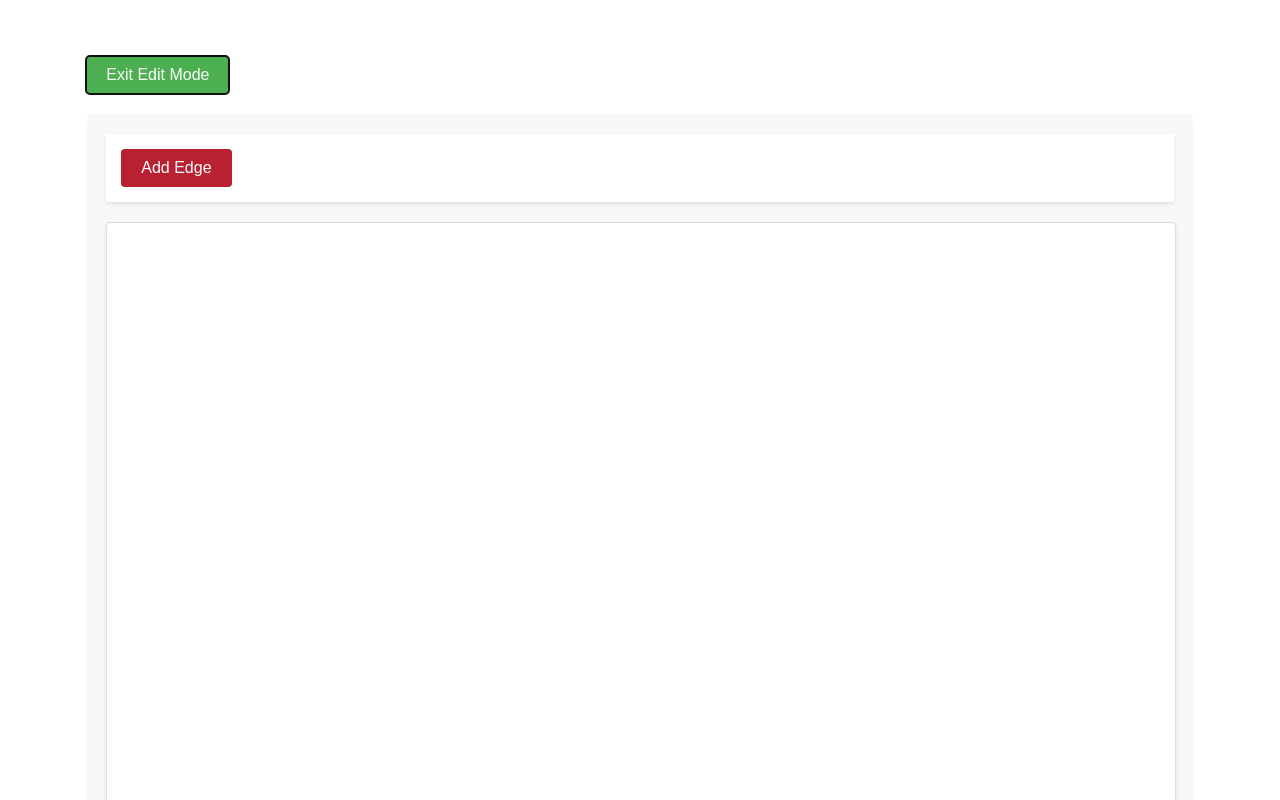
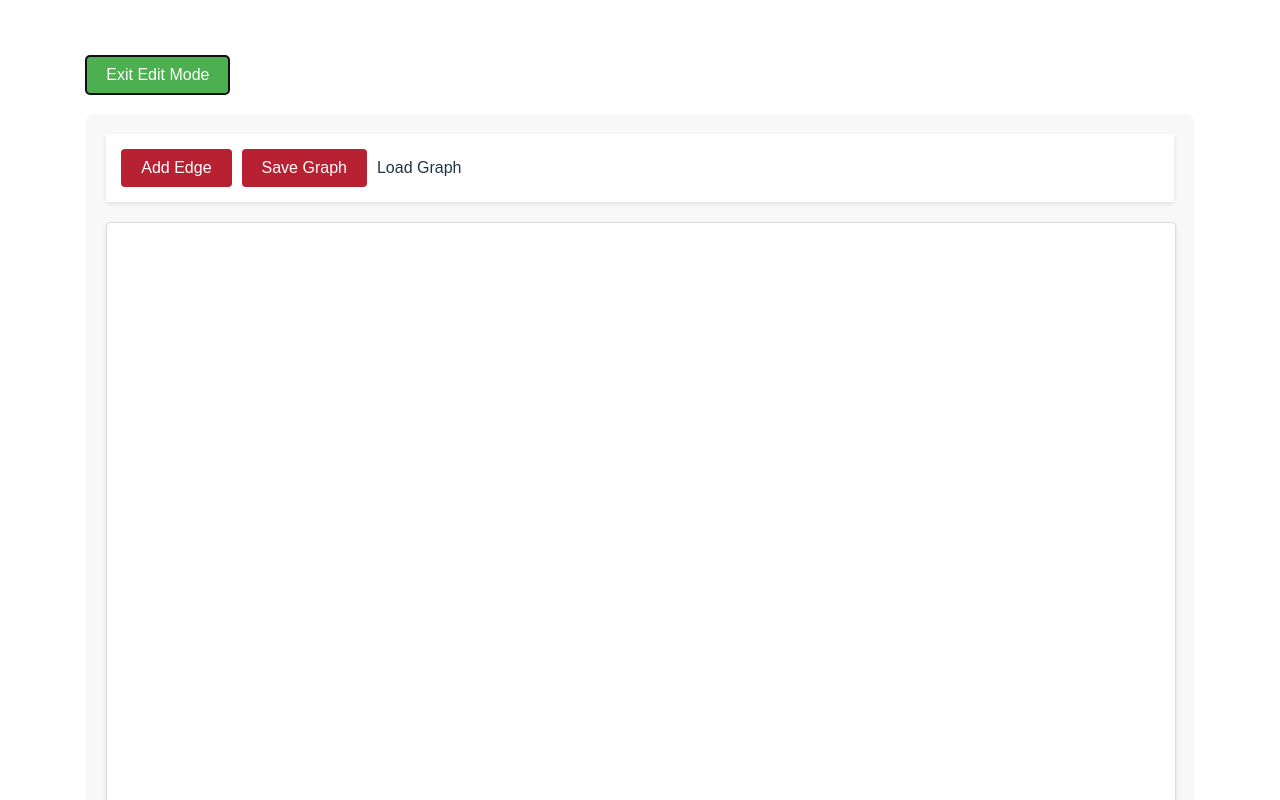
Before and after one commit to ArchontisKostis/algo-vis, a React (Vite) app in the folder app/: page / in a window 1280 px wide. Both pictures are taken after a click on the button "Custom Graph Mode". Shown: the top 800 px of the page. Built offline with nearby package versions, Linux system fonts and the light colour scheme.

Commit message:
add save to file

```diff
--- a/app/src/components/GraphEditor.jsx
+++ b/app/src/components/GraphEditor.jsx
@@ -44,15 +44,12 @@ const GraphEditor = ({ nodes, edges, onNodesChange, onEdgesChange }) => {
         if (clickedNode) {
             if (isCreatingEdge) {
                 if (!newEdge.from) {
-                    // Set the starting node for the edge
                     setNewEdge(prev => ({ ...prev, from: clickedNode.id }));
                 } else if (clickedNode.id !== newEdge.from) {
-                    // Set the destination node for the edge
                     setNewEdge(prev => ({ ...prev, to: clickedNode.id }));
                 }
             }
         } else {
-            // Add a new node at the clicked position
             const newNode = {
                 id: nodes.length + 1,
                 x: x,
@@ -62,7 +59,6 @@ const GraphEditor = ({ nodes, edges, onNodesChange, onEdgesChange }) => {
         }
     };
 
-
     const handleRightClick = (e) => {
         e.preventDefault();
         const svg = e.target.closest('svg');
@@ -71,7 +67,6 @@ const GraphEditor = ({ nodes, edges, onNodesChange, onEdgesChange }) => {
         pt.y = e.clientY;
         const { x, y } = pt.matrixTransform(svg.getScreenCTM().inverse());
 
-        // Check if an edge is clicked
         const clickedEdge = edges.find(edge => {
             const fromNode = nodes.find(n => n.id === edge.from);
             const toNode = nodes.find(n => n.id === edge.to);
@@ -89,7 +84,6 @@ const GraphEditor = ({ nodes, edges, onNodesChange, onEdgesChange }) => {
             return;
         }
 
-        // Check if a node is clicked
         const clickedNode = nodes.find(node => Math.hypot(node.x - x, node.y - y) < 20);
         if (clickedNode) {
             onNodesChange(nodes.filter(node => node.id !== clickedNode.id));
@@ -109,7 +103,6 @@ const GraphEditor = ({ nodes, edges, onNodesChange, onEdgesChange }) => {
     const addEdge = () => {
         if (newEdge.from === null || newEdge.to === null) return;
 
-        // Check for existing edge (in either direction)
         const edgeExists = edges.some(edge =>
             (edge.from === newEdge.from && edge.to === newEdge.to) ||
             (edge.from === newEdge.to && edge.to === newEdge.from)
@@ -125,11 +118,40 @@ const GraphEditor = ({ nodes, edges, onNodesChange, onEdgesChange }) => {
             onEdgesChange(newEdges);
         }
 
-        // Reset edge creation state
         setNewEdge({ from: null, to: null, weight: 1 });
         setIsCreatingEdge(false);
     };
 
+    // Function to save the graph to a JSON file
+    const saveGraphToFile = () => {
+        const graphData = {
+            nodes: nodes,
+            edges: edges
+        };
+        const jsonData = JSON.stringify(graphData, null, 2);
+
+        const blob = new Blob([jsonData], { type: 'application/json' });
+        const url = URL.createObjectURL(blob);
+        const a = document.createElement('a');
+        a.href = url;
+        a.download = 'graph.json';
+        a.click();
+        URL.revokeObjectURL(url);
+    };
+
+    // Function to load a graph from a JSON file
+    const loadGraphFromFile = (e) => {
+        const file = e.target.files[0];
+        if (!file) return;
+
+        const reader = new FileReader();
+        reader.onload = () => {
+            const loadedData = JSON.parse(reader.result);
+            onNodesChange(loadedData.nodes);
+            onEdgesChange(loadedData.edges);
+        };
+        reader.readAsText(file);
+    };
 
     return (
         <div className="editor-container">
@@ -168,6 +190,16 @@ const GraphEditor = ({ nodes, edges, onNodesChange, onEdgesChange }) => {
                         </div>
                     </div>
                 )}
+
+                <button onClick={saveGraphToFile}>Save Graph</button>
+                <input
+                    type="file"
+                    accept=".json"
+                    onChange={loadGraphFromFile}
+                    style={{ display: 'none' }}
+                    id="load-graph-input"
+                />
+                <label htmlFor="load-graph-input">Load Graph</label>
             </div>
 
             <svg
@@ -179,7 +211,6 @@ const GraphEditor = ({ nodes, edges, onNodesChange, onEdgesChange }) => {
                 onMouseMove={handleMouseMove}
                 style={{ cursor: isCreatingEdge ? 'crosshair' : 'default' }}
             >
-                {/* Existing edges */}
                 {edges.map(edge => {
                     const fromNode = nodes.find(n => n.id === edge.from);
                     const toNode = nodes.find(n => n.id === edge.to);
@@ -206,7 +237,6 @@ const GraphEditor = ({ nodes, edges, onNodesChange, onEdgesChange }) => {
                     );
                 })}
 
-                {/* Preview edge */}
                 {isCreatingEdge && newEdge.from !== null && (
                     <line
                         x1={nodes.find(n => n.id === newEdge.from)?.x}
@@ -219,7 +249,6 @@ const GraphEditor = ({ nodes, edges, onNodesChange, onEdgesChange }) => {
                     />
                 )}
 
-                {/* Nodes */}
                 {nodes.map(node => (
                     <g
                         key={node.id}
```
